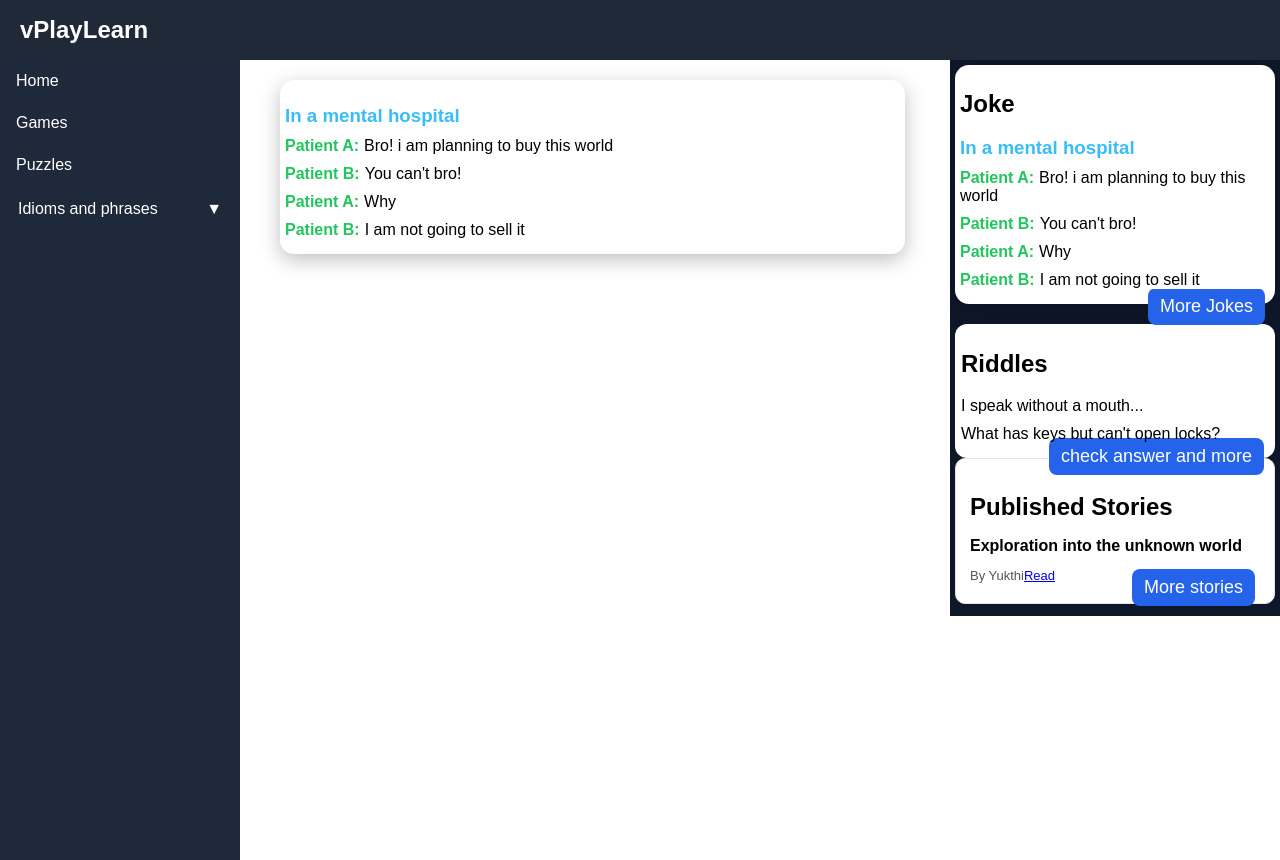
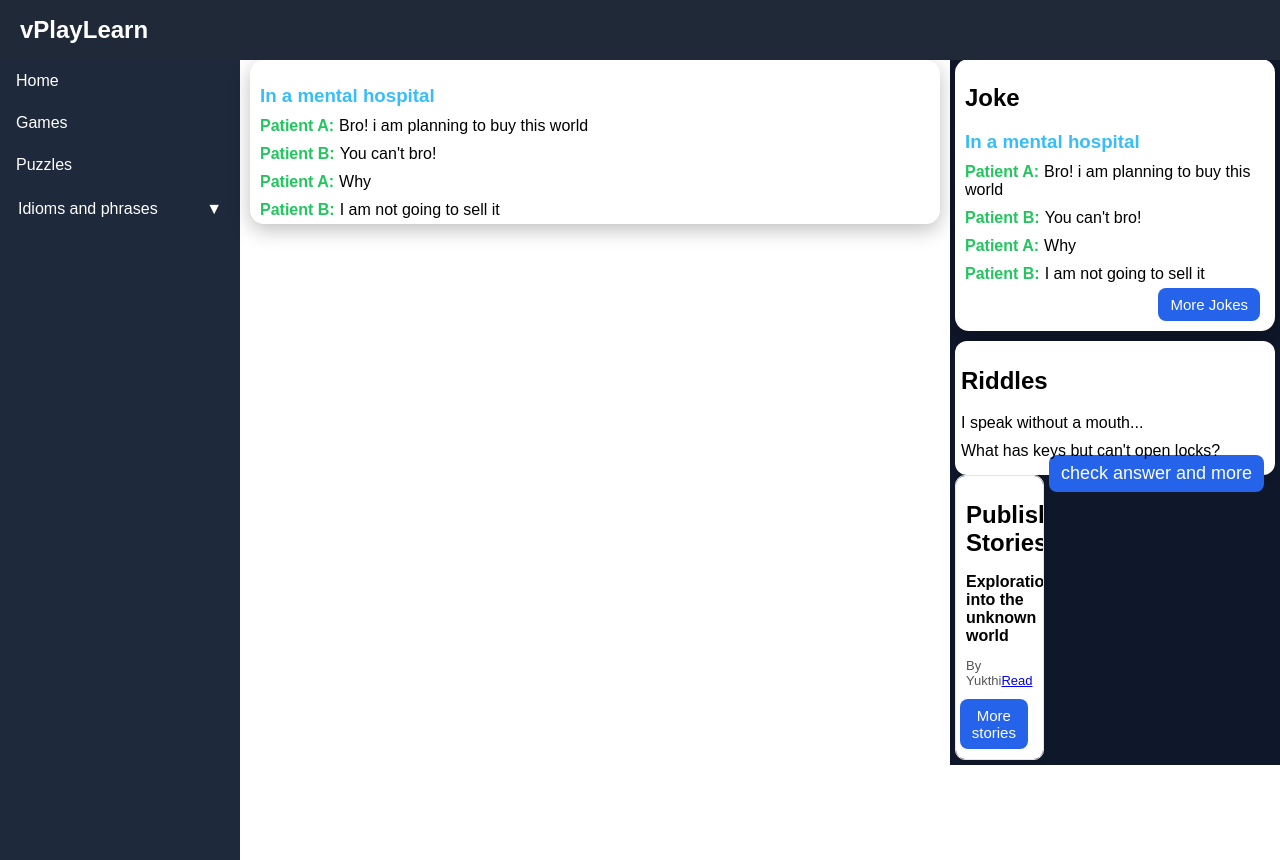
Before and after one commit to vplaylearn/vplaylearn-mvp, a React app: page /jokes in a window 1280 px wide. Built offline with nearby package versions, Linux system fonts and the light colour scheme.

Commit message:
fixed styles

```diff
--- a/src/App.jsx
+++ b/src/App.jsx
@@ -66,9 +66,9 @@ const styles = {
   },
   main: {
     flex: 1,
-    padding: "20px",
-    marginLeft: "20px", // sidebar width
-    marginRight: "25px", // right pane width
+    padding: "0px",
+    marginLeft: "10px", // sidebar width
+    marginRight: "10px", // right pane width
   },
 };
 
--- a/src/components/jokes/jokes.css
+++ b/src/components/jokes/jokes.css
@@ -9,22 +9,24 @@
 
 .jokes-btn{
    float:right;
-  margin-top: -1px;
+  margin-top: 5px;
   /* padding: 8px 14px; */
   border: none;
   background: #2563eb;
   color: white;
   border-radius: 8px;
   cursor: pointer;
+  font-size: 15px;
 }
 
 /* CARD */
 .chat-card {
-  background: white;
-  padding: 5px 5px 15px 5px;
-  border-radius: 14px;
-  margin-bottom: 20px;
-  box-shadow: 0 6px 20px rgba(0,0,0,0.25);
+    background: white;
+    padding: 5px 10px;
+    border-radius: 14px;
+    margin-bottom: 10px;
+    box-shadow: 0 6px 20px rgba(0, 0, 0, 0.25);
+    overflow-y: hidden;
 }
 
 /* TITLE */
--- a/src/components/published-stories/PublishedStories.jsx
+++ b/src/components/published-stories/PublishedStories.jsx
@@ -60,11 +60,13 @@ const styles = {
     padding: "20px",
   },
   card: {
-    padding: "14px",
+    padding: "5px 10px",
+    overflowY: "hidden",
     borderRadius: "10px",
     border: "1px solid #e5e5e5",
     background: "#fff",
     boxShadow: "0 2px 6px rgba(0,0,0,0.05)",
+
   },
   title: {
     fontSize: "16px",
--- a/src/components/published-stories/publishedStories.css
+++ b/src/components/published-stories/publishedStories.css
@@ -4,13 +4,14 @@
 /* Button */
 .stories-btn {
     float:right;
-   margin-top: -20px;
+   /* margin-top: -20px;  */
   /* padding: 8px 14px; */
   border: none;
   background: #2563eb;
   color: white;
   border-radius: 8px;
   cursor: pointer;
+  font-size: 15px;
 }
 
 .list-item {
--- a/src/components/rightpane.css
+++ b/src/components/rightpane.css
@@ -4,4 +4,5 @@
   background: #0f172a;
   padding-left: 5px;
   overflow-y: auto;
+  margin-top: -6px;
 }
```
